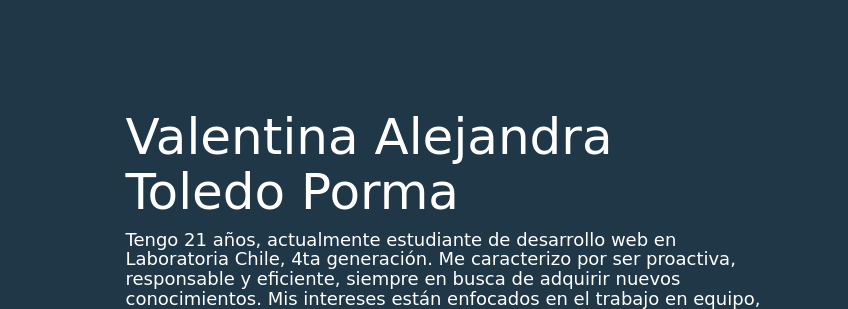
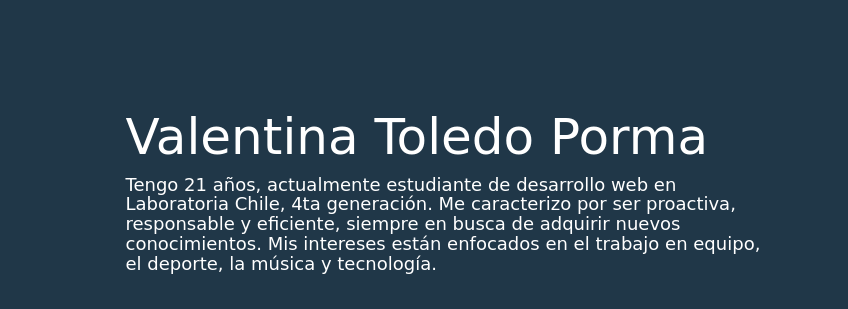
Before and after one commit to valentinatp/valentinatp, a plain HTML site: page index.html in a window 1280 px wide. Shown: the part 781-1090 px from the top of the page, 432-1280 px from the left. Drawn offline with nearby package versions, Linux system fonts and the light colour scheme; a web font is replaced by a local one.

Commit message:
cambios ok

```diff
--- a/index.html
+++ b/index.html
@@ -111,7 +111,7 @@
 						<div class="col-md-7">
 							<div class="row">
 								<div class="col-md-12 col-xs-12">
-									<h3>Valentina Alejandra Toledo Porma</h3>
+									<h3>Valentina Toledo Porma</h3>
 									<h4>Tengo 21 años, actualmente estudiante de
 										desarrollo web en Laboratoria Chile, 4ta generación. Me caracterizo
 										por ser proactiva, responsable y eficiente, siempre en busca de
```
